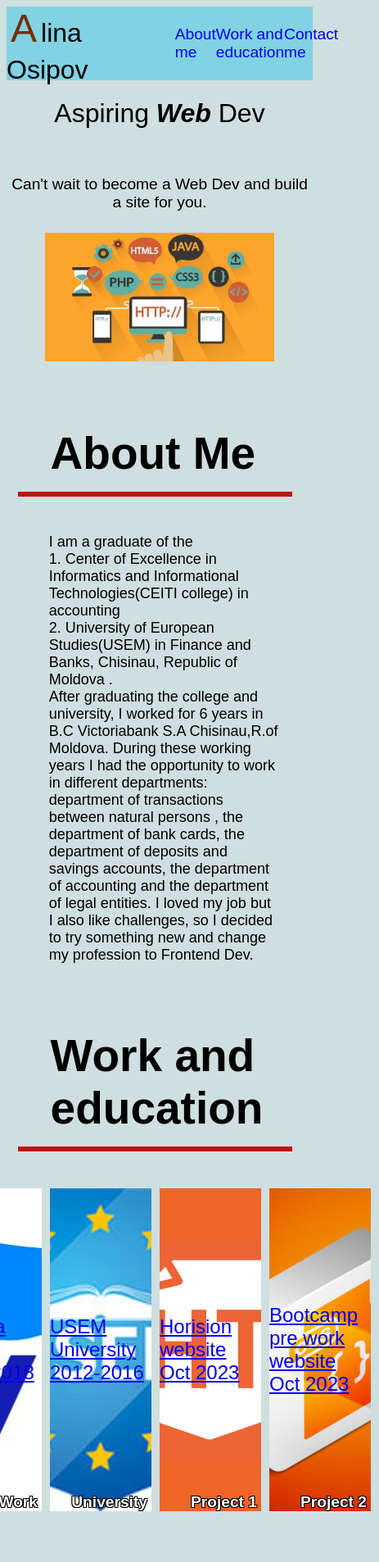
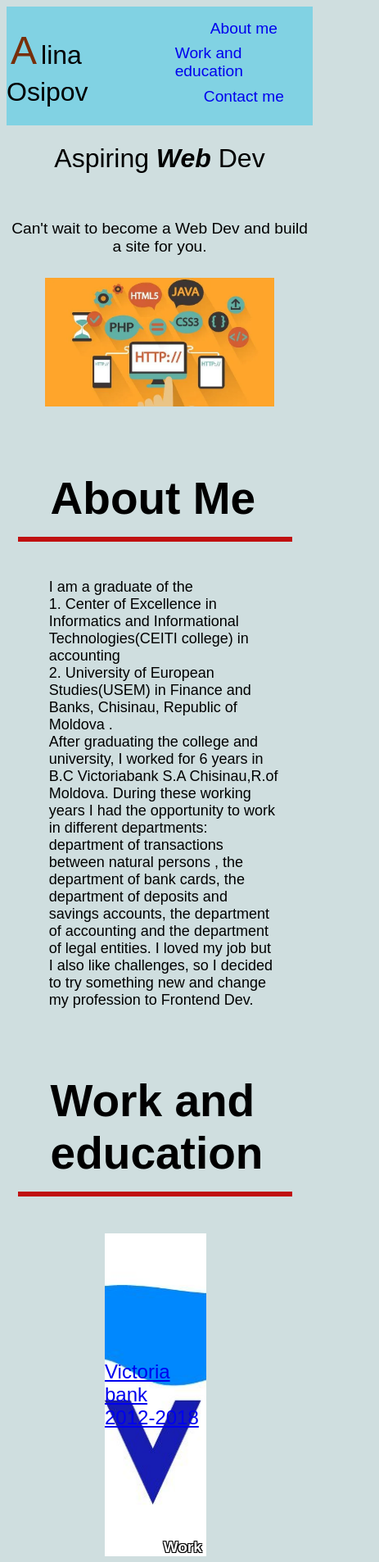
Before and after one commit to alinakristy/portfolio-website, a plain HTML site: page index.html in a window 390 px wide. Shown: the top 1906 px of the page at 82% size, 463 px wide, since content can reach past the window. Drawn offline with Linux system fonts and the light colour scheme.

Commit message:
add responsive styles for mobile

```diff
--- a/css/style.css
+++ b/css/style.css
@@ -15,7 +15,6 @@ header {
   flex-direction: row;
   background-color: var(--blue-color);
   align-items: center;
-  height: 90px;
 }
 
 nav a:hover {
@@ -29,6 +28,7 @@ header h1 {
 
 .navigation {
   display: flex;
+  flex-direction: row;
   width: 50%;
   align-items: center;
   justify-content: space-evenly;
@@ -187,6 +187,7 @@ main section>h2 {
 
 .contact ol {
   display: flex;
+  flex-direction: row;
   width: 60%;
   align-items: center;
 }
@@ -226,6 +227,47 @@ footer::before {
 }
 
 /* media query */
+@media only screen and (max-width: 550px) {
+  .navigation {
+    flex-direction: column;
+    margin-right: 0;
+  }
+
+  .navigation a {
+    margin-bottom: 5%;
+  }
+
+  #workedu {
+    flex-direction: column;
+    width: 100%;
+    align-items: center;
+  }
+
+  #workedu div {
+    margin-bottom: 5%;
+  }
+
+  .carousel-images {
+    width: 124px;
+    height: 394px;
+  }
+
+  .carousel-images:hover {
+    width: 194px;
+    height: 394px;
+  }
+
+  .contact ol {
+    flex-direction: column;
+    width: 50%;
+  }
+
+  .contact li {
+    padding-bottom: 15%;
+    font-size: x-large;
+  }
+}
+
 @media only screen and (max-width: 950px) {
   .hero-banner img {
     min-width: 75%;
@@ -270,7 +312,7 @@ footer::before {
     height: 394px;
   }
 
-  #carousel-images:hover {
+  .carousel-images:hover {
     width: 194px;
     height: 394px;
   }
```
